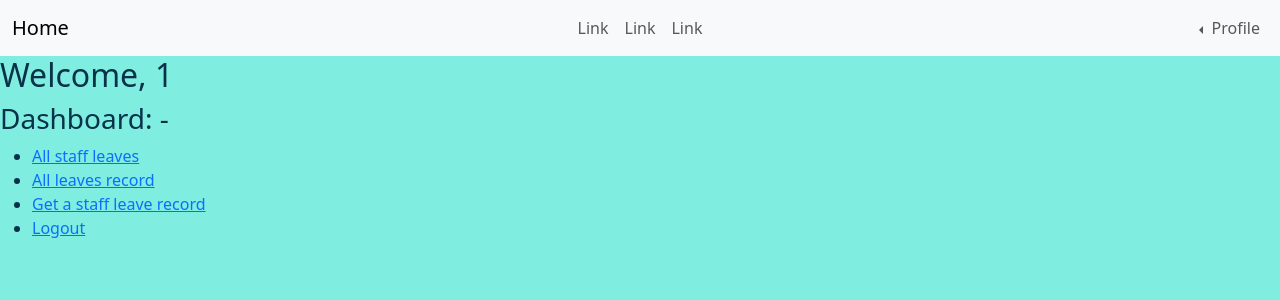
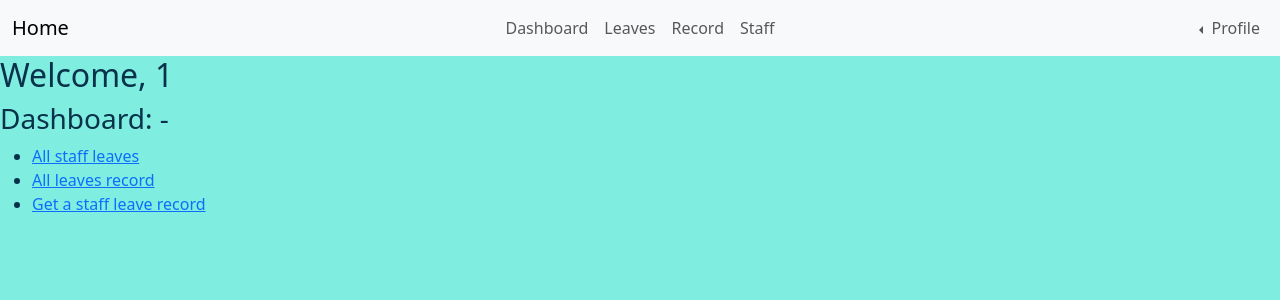
Before and after one commit to rhitajyotim411/Staff-Leave-Management, a PHP site: page /admin/dashboard.php in a window 1280 px wide. Shown: the top 300 px of the page. Run offline with PHP 8.4, Linux system fonts and the light colour scheme; the visitor is signed in with stand-in values (Sample User, id 1).

Commit message:
Header fully implemented

```diff
--- a/admin/dashboard.php
+++ b/admin/dashboard.php
@@ -46,9 +46,6 @@ if ($_SESSION['type'] != 'admin') {
         <li>
             <a href='./staff.php'>Get a staff leave record</a>
         </li>
-        <li>
-            <a href="../user/logout.php">Logout</a>
-        </li>
     </ul>
 </body>
 
--- a/admin/register_db.php
+++ b/admin/register_db.php
@@ -40,9 +40,7 @@ if ($stmt->rowCount() > 0) {
     }
 
     $_SESSION['UID'] = $uid;
+    $_SESSION['name'] = $name;
     $_SESSION['type'] = 'admin';
-
-    echo "{$uid} successfully registered<br>";
-    echo "Redirecting to dashboard...";
-    header("refresh:2; URL=./dashboard.php");
+    header("Location: ./dashboard.php");
 }
--- a/inc/header.php
+++ b/inc/header.php
@@ -4,19 +4,39 @@
     <a class="navbar-brand" href="../index.php">Home</a>
   </div>
 
+  <?php
+  if (isset($_SESSION['UID']) and basename($_SERVER['SCRIPT_NAME'], ".php") !== 'logout') {
+    ?>
     <!-- Center -->
     <div class="container-fluid justify-content-center">
       <div class="d-flex flex-grow-1 justify-content-center">
         <ul class="navbar-nav">
+          <!-- Admin -->
+          <?php if ($_SESSION['type'] === 'admin') { ?>
             <li class="nav-item">
-          <a class="nav-link" href="#">Link</a>
+              <a class="nav-link" href="./dashboard.php">Dashboard</a>
             </li>
             <li class="nav-item">
-          <a class="nav-link" href="#">Link</a>
+              <a class="nav-link" href="./leave.php">Leaves</a>
             </li>
             <li class="nav-item">
-          <a class="nav-link" href="#">Link</a>
+              <a class="nav-link" href="./record.php">Record</a>
             </li>
+            <li class="nav-item">
+              <a class="nav-link" href="./staff.php">Staff</a>
+            </li>
+            <!-- Staff -->
+          <?php } elseif ($_SESSION['type'] === 'staff') { ?>
+            <li class="nav-item">
+              <a class="nav-link" href="./dashboard.php">Dashboard</a>
+            </li>
+            <li class="nav-item">
+              <a class="nav-link" href="./leave.php">Apply</a>
+            </li>
+            <li class="nav-item">
+              <a class="nav-link" href="./record.php">View</a>
+            </li>
+          <?php } ?>
         </ul>
       </div>
     </div>
@@ -29,8 +49,12 @@
             Profile
           </button>
           <ul class="dropdown-menu">
-          <li><span class="dropdown-item-text">Just Text</span></li>
-          <li><span class="dropdown-item-text">Just Text</span></li>
+            <li><span class="dropdown-item-text">
+                <?php echo $_SESSION['UID'] ?>
+              </span></li>
+            <li><span class="dropdown-item-text">
+                <?php echo $_SESSION['name'] ?>
+              </span></li>
             <li>
               <a class="dropdown-item" style="color: #f44900" href="../user/logout.php">
                 Logout
@@ -40,4 +64,5 @@
         </li>
       </ul>
     </div>
+  <?php } ?>
 </nav>
--- a/staff/dashboard.php
+++ b/staff/dashboard.php
@@ -43,9 +43,6 @@ if ($_SESSION['type'] != 'staff') {
         <li>
             <a href="./record.php">Get leave record</a>
         </li>
-        <li>
-            <a href="../user/logout.php">Logout</a>
-        </li>
     </ul>
 </body>
 
--- a/staff/register_db.php
+++ b/staff/register_db.php
@@ -52,9 +52,7 @@ if ($stmt->rowCount() > 0) {
     }
 
     $_SESSION['UID'] = $uid;
+    $_SESSION['name'] = $name;
     $_SESSION['type'] = 'staff';
-
-    echo "{$uid} successfully registered<br>";
-    echo "Redirecting to dashboard...";
-    header("refresh:2; URL=./dashboard.php");
+    header("Location: ./dashboard.php");
 }
```
Also changed, not shown: admin/login_db.php (+3 -4 lines), staff/login_db.php (+3 -4 lines). Lines whose indentation alone changed are shown as unchanged.
